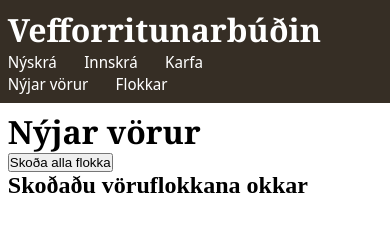
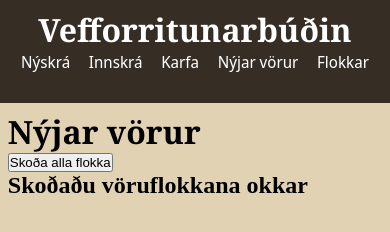
Before and after one commit to Elyo3/Hopverkefni2, a website: page index.html in a window 390 px wide. Drawn offline with Linux system fonts and the light colour scheme.

Commit message:
sma uppfaersla ekki samthykkja

```diff
--- a/styles.css
+++ b/styles.css
@@ -47,5 +47,21 @@ h1 {
 }
 
 body {
+    background-color: rgb(225, 210, 180);
+}
 
+@media (max-width: 650px) {
+    .header header {
+        justify-content: ;
+        flex-direction: column;
+    }
+
+    .header header h1 {
+        text-align: center;
+    }
+
+    .nav {
+        gap: 5%;
+        justify-content: center;
+    }
 }
```
